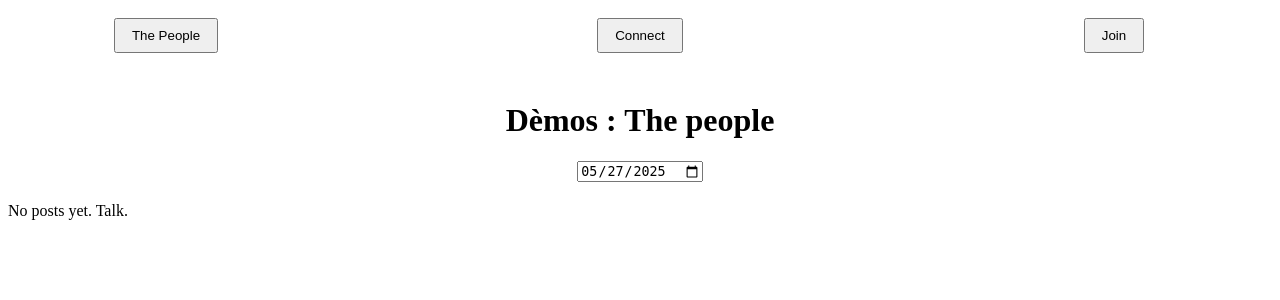
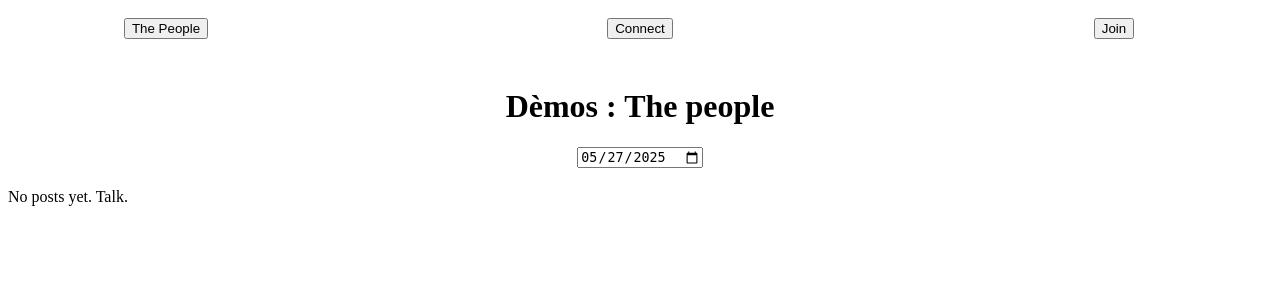
Before and after one commit to ismaelgiovannetti/demos, a PHP site: page /index.php in a window 1280 px wide. Shown: the top 300 px of the page. Run offline with PHP 8.4, Linux system fonts and the light colour scheme; data that the repository does not hold is empty.

Commit message:
no style

```diff
--- a/includes/header.php
+++ b/includes/header.php
@@ -9,35 +9,35 @@
         <tr>
             <td style="width: 25%; text-align: center; padding: 10px;">
                 <form action="index.php" method="get" style="display: inline;">
-                    <button type="submit" style="padding: 8px 16px; cursor: pointer;">The People</button>
+                    <button type="submit">The People</button>
                 </form>
             </td>
             <?php if (is_logged_in()): ?>
                 <td style="width: 25%; text-align: center; padding: 10px;">
                     <form action="post.php" method="get" style="display: inline;">
-                        <button type="submit" style="padding: 8px 16px; cursor: pointer;">Talk</button>
+                        <button type="submit">Talk</button>
                     </form>
                 </td>
                 <td style="width: 25%; text-align: center; padding: 10px;">
                     <form action="user.php" method="get" style="display: inline;">
                         <input type="hidden" name="username" value="<?php echo htmlspecialchars($_SESSION['username']); ?>">
-                        <button type="submit" style="padding: 8px 16px; cursor: pointer;"><?php echo htmlspecialchars($_SESSION['username']); ?></button>
+                        <button type="submit"><?php echo htmlspecialchars($_SESSION['username']); ?></button>
                     </form>
                 </td>
                 <td style="width: 25%; text-align: center; padding: 10px;">
                     <form action="logout.php" method="post" style="display: inline;">
-                        <button type="submit" style="padding: 8px 16px; cursor: pointer;">Disconnect</button>
+                        <button type="submit">Disconnect</button>
                     </form>
                 </td>
             <?php else: ?>
                 <td style="width: 50%; text-align: center; padding: 10px;" colspan="2">
                     <form action="login.php" method="get" style="display: inline;">
-                        <button type="submit" style="padding: 8px 16px; cursor: pointer;">Connect</button>
+                        <button type="submit">Connect</button>
                     </form>
                 </td>
                 <td style="width: 50%; text-align: center; padding: 10px;" colspan="2">
                     <form action="register.php" method="get" style="display: inline;">
-                        <button type="submit" style="padding: 8px 16px; cursor: pointer;">Join</button>
+                        <button type="submit">Join</button>
                     </form>
                 </td>
             <?php endif; ?>
```
